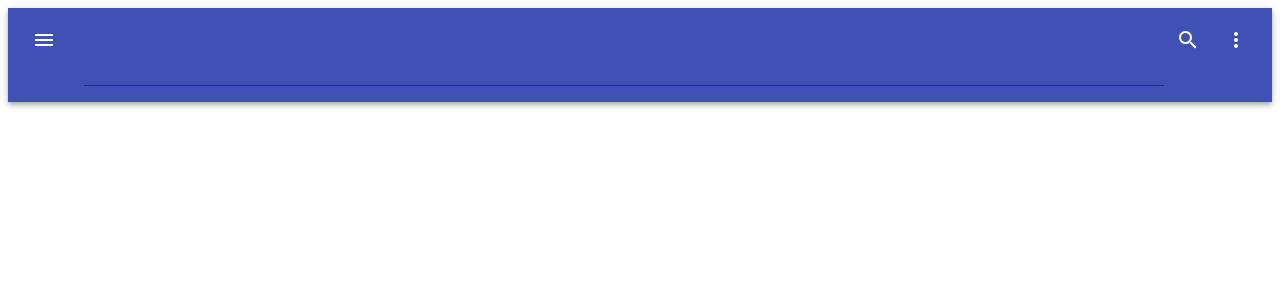
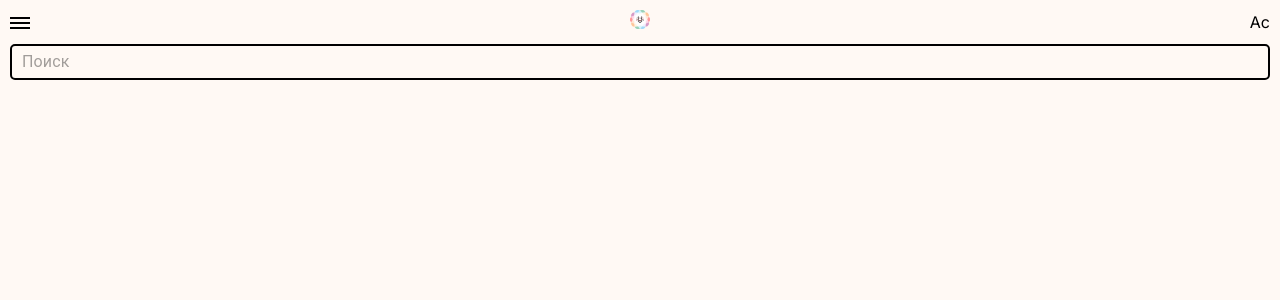
Before and after one commit to nik19ta/next-js-test-rep, a Next.js app: page / in a window 1280 px wide. Shown: the top 300 px of the page. Built offline with nearby package versions, Linux system fonts and the light colour scheme.

Commit message:
начали верстать

```diff
--- a/components/Header.js
+++ b/components/Header.js
@@ -1,57 +1,60 @@
-import React from 'react';
-import AppBar from '@material-ui/core/AppBar';
-import Toolbar from '@material-ui/core/Toolbar';
-import IconButton from '@material-ui/core/IconButton';
-import Typography from '@material-ui/core/Typography';
-import { makeStyles } from '@material-ui/core/styles';
-import MenuIcon from '@material-ui/icons/Menu';
-import SearchIcon from '@material-ui/icons/Search';
-import MoreIcon from '@material-ui/icons/MoreVert';
-import Input from '@material-ui/core/Input';
+import {Grid, Input} from '@material-ui/core';
 
-const useStyles = makeStyles((theme) => ({
-  root: {
-    flexGrow: 1,
-  },
-  menuButton: {
-    marginRight: theme.spacing(2),
-  },
-  toolbar: {
-    minHeight: 70,
-    alignItems: 'flex-start',
-    paddingTop: theme.spacing(1),
-    paddingBottom: theme.spacing(2),
-  },
-  title: {
-    flexGrow: 1,
-    alignSelf: 'flex-end',
-  },
-}));
+const styles = {
+    div: {},
+    p: {}
+}
 
-export default function Header() {
-  const classes = useStyles();
+const Header = () => (
+  <Grid
+    className="headerContainer"
 
-  return (
-    <div className={classes.root}>
-      <AppBar position="static">
-        <Toolbar className={classes.toolbar}>
-          <IconButton
-            edge="start"
-            className={classes.menuButton}
-            color="inherit"
-            aria-label="open drawer"
-          >
-            <MenuIcon />
-          </IconButton>
-          <Input className={classes.title} variant="h5" noWrap />
-          <IconButton aria-label="search" color="inherit">
-            <SearchIcon />
-          </IconButton>
-          <IconButton aria-label="display more actions" edge="end" color="inherit">
-            <MoreIcon />
-          </IconButton>
-        </Toolbar>
-      </AppBar>
-    </div>
-  );
-}
+    container
+    direction="column"
+    justify="space-between"
+    alignItems="center"
+
+    gridGap='90px'
+
+  >
+    <Grid
+      container
+      direction="row"
+      justify="space-between"
+      alignItems="center"
+    >
+      <Grid
+        item
+        direction="column"
+        justify="space-between"
+        className="headerLines"
+      >
+        <div className="headerLine" ></div>
+        <div className="headerLine" ></div>
+        <div className="headerLine" ></div>
+      </Grid>
+      <div> <img src='/images/logo.png' className="headerLogo" /> </div>
+      <div>Ac</div>
+    </Grid>
+    <Grid
+      container
+      direction="row"
+      justify="center"
+      alignItems="center"
+    >
+      <Grid
+        item xs={12}
+
+      >
+        <Input
+          className="headerSearch"
+          fullWidth={true}
+          placeholder="Поиск"
+          disableUnderline="true"
+          />
+      </Grid>
+    </Grid>
+  </Grid>
+)
+
+export default Header
--- a/components/MainLayout.js
+++ b/components/MainLayout.js
@@ -5,15 +5,12 @@ return (
     <>
       <nav>
         <Header />
+
       </nav>
       <main>
         { children }
       </main>
-      <style jsx gloabl>{`
-        nav {
-          color: red;
-        }
-      `}</style>
+      <style jsx gloabl>{``}</style>
     </>
   )
 }
--- a/pages/_app.js
+++ b/pages/_app.js
@@ -4,12 +4,7 @@ export default function MyApp({ Component, pageProps }) {
   return(
     <>
     <Component {...pageProps} />
-      <style jsx global>{`
-      body {
-        font-size: 1000px;
-        backgorund: red;
-      }
-      `}</style>
+      <style jsx global>{``}</style>
   </>
   )
 }
--- a/pages/index.js
+++ b/pages/index.js
@@ -10,8 +10,6 @@ export default function App() {
                 <link rel="icon" href="/favicon.ico" />
                 <link href="/main.css" />
             </Head>
-
-
         </div>
     </MainLayout>
 
--- a/pages/main.css
+++ b/pages/main.css
@@ -1,3 +1,45 @@
+@import url('https://fonts.googleapis.com/css2?family=Inter:wght@300;400;500;600;700&display=swap');
+
+* {
+    box-sizing: border-box;
+    font-family: 'Inter',
+        sans-serif;
+    }
+
+*::after, *::before {
+    font-family: 'Inter', sans-serif;
+}
+
+input, button {
+    font-family: 'Inter', sans-serif;
+
+}
+
+body {
+    margin: 0;
+    padding: 0;
+    background: #fff9f4;
+}
+
 .name {
     background-color: red;
 }
+.headerContainer{
+    padding: 10px;
+    height: 90px;
+}
+.headerSearch{
+    border: 2px solid #000;
+    border-radius: 5px;
+    padding-left: 10px;
+    padding-right: 10px;
+}
+.headerLogo{
+    width: 20px;
+}
+.headerLine{
+    height: 2px;
+    width: 20px;
+    background: #000;
+    margin-top: 3px;
+}
```
Also changed, not shown: public/images/logo.png (added).
